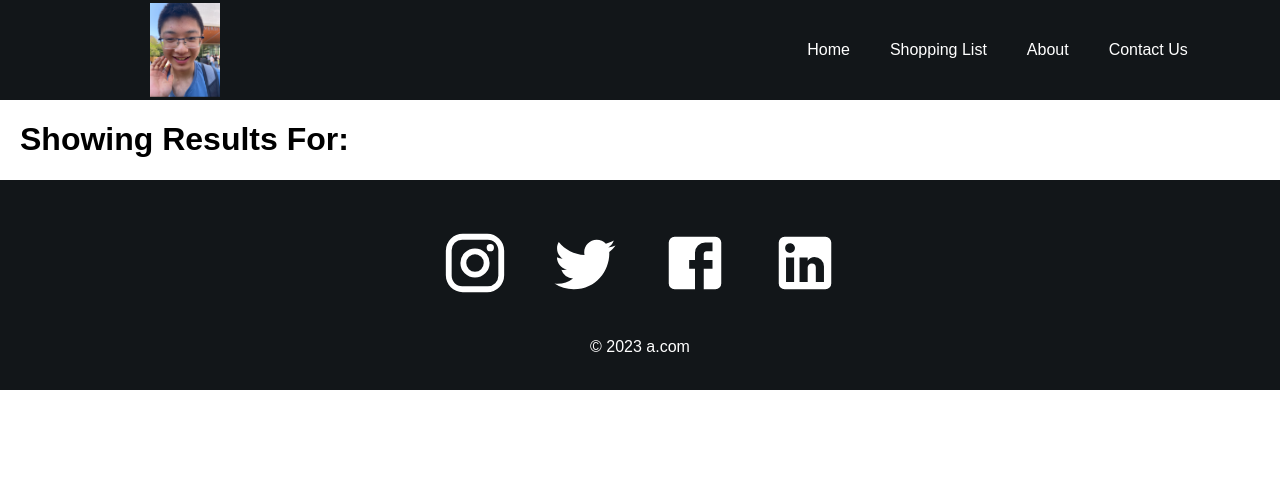
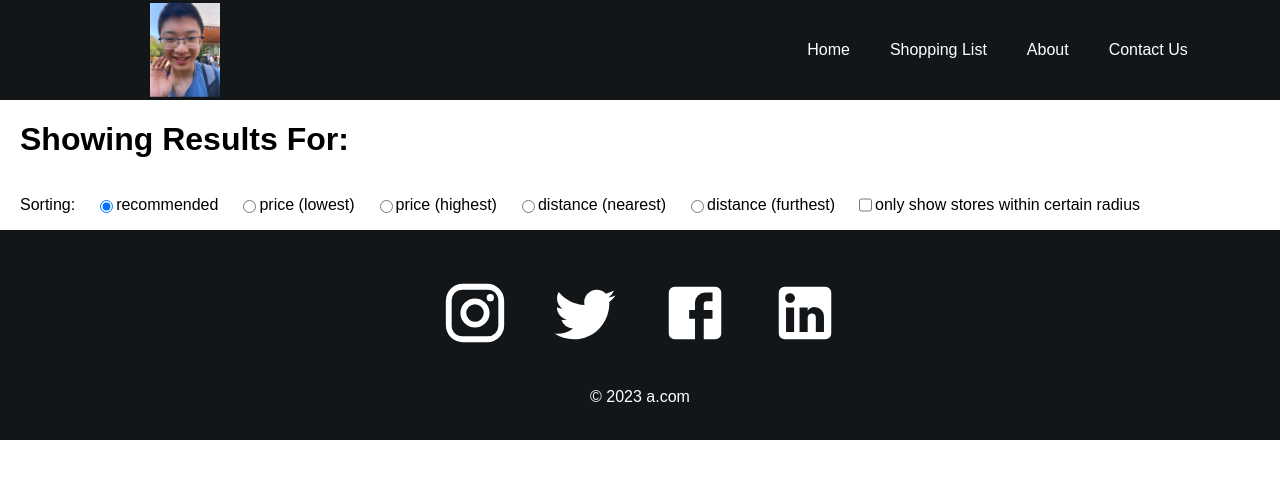
Before and after one commit to Dudemario/GroceryWebApp, a React (Create React App) app in the folder grocery_webapp/: page / in a window 1280 px wide. Shown: the top 478 px of the page. Built offline with nearby package versions, Linux system fonts and the light colour scheme.

Commit message:
added buttons

```diff
--- a/grocery_webapp/src/pages/SearchResult.js
+++ b/grocery_webapp/src/pages/SearchResult.js
@@ -14,6 +14,13 @@ const getName = (filePath) => {
 
 const SearchResult = () => {
   const [fileData, setFileData] = useState([]);
+  const [sortOption, setSortOption] = useState("alphabetical");
+
+  const handleSortChange = (event) => {
+    let { value } = event.target;
+
+    setSortOption(value);
+  }
 
   useEffect(() => {
     const fetchData = async () => {
@@ -42,6 +49,15 @@ const SearchResult = () => {
   return (
     <div className='searchresult'>
       <h1>Showing Results For:</h1>
+      <div className='options'>
+        <p className='optionText'>Sorting:</p>
+        <input type='radio' value="alphabetical" checked={sortOption === "alphabetical"} onChange={handleSortChange} /> <p className='optionText'>recommended</p>
+        <input type='radio' value="priceLow" checked={sortOption === "priceLow"} onChange={handleSortChange}/> <p className='optionText'>price (lowest)</p>
+        <input type='radio' value="priceHigh" checked={sortOption === "priceHigh"} onChange={handleSortChange}/> <p className='optionText'>price (highest)</p>
+        <input type='radio' value="distLow" checked={sortOption === "distLow"} onChange={handleSortChange}/> <p className='optionText'>distance (nearest)</p>
+        <input type='radio' value="distHigh" checked={sortOption === "distHigh"} onChange={handleSortChange}/> <p className='optionText'>distance (furthest)</p>
+        <input type='checkbox' value='withinDistance'/> <p>only show stores within certain radius</p>
+      </div>
       {fileData.map((file, index) => (
         <div key={index}>
           <h3>{file.name}</h3>
--- a/grocery_webapp/src/styles/Result.css
+++ b/grocery_webapp/src/styles/Result.css
@@ -1,5 +1,13 @@
 .searchresult {
     margin-left: 20px;
+    margin-right: 20px;
+}
+
+.options {
+    display: flex;
+}
+
+.optionText {
     margin-right: 20px;
 }
 
```
